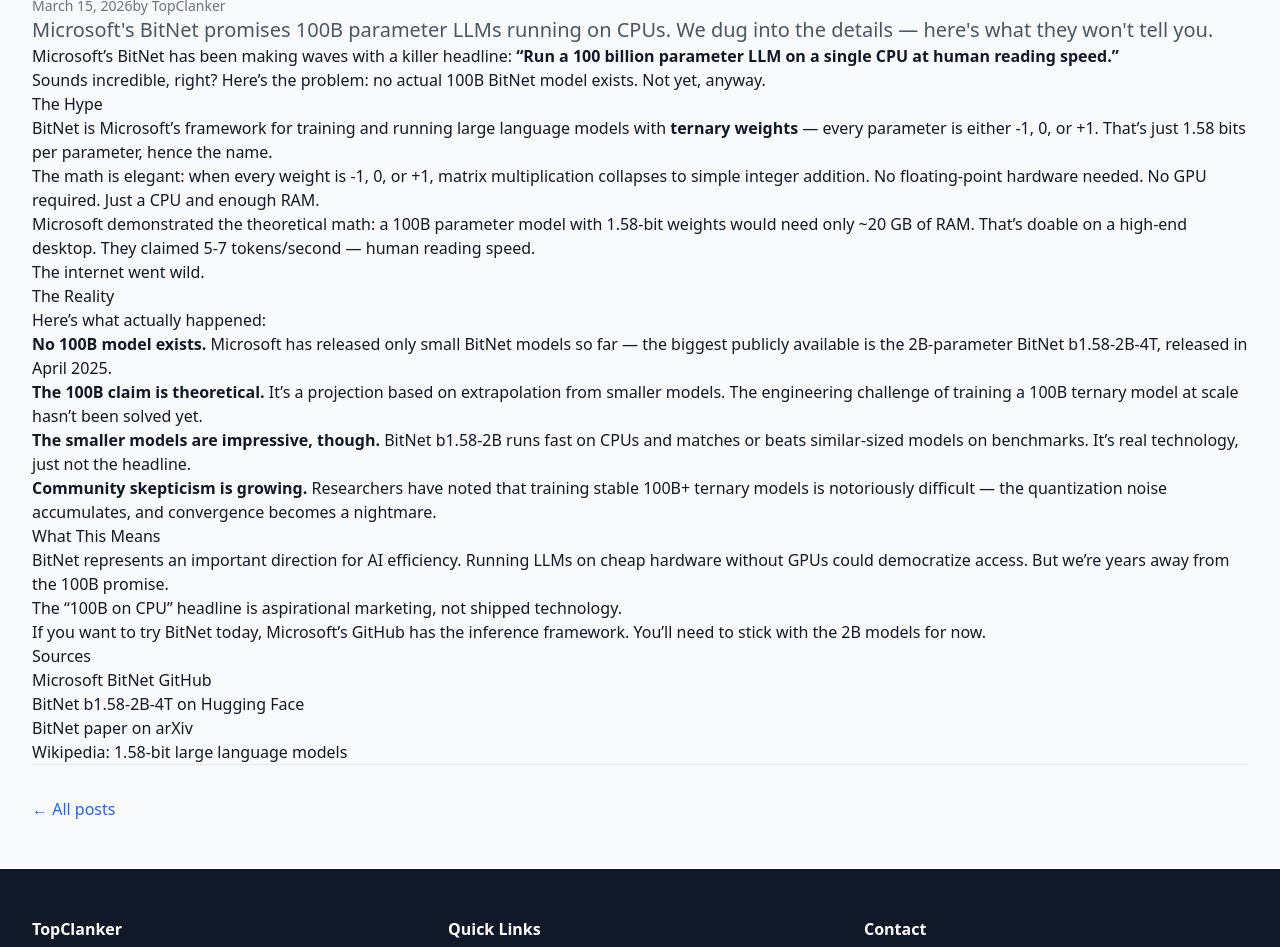
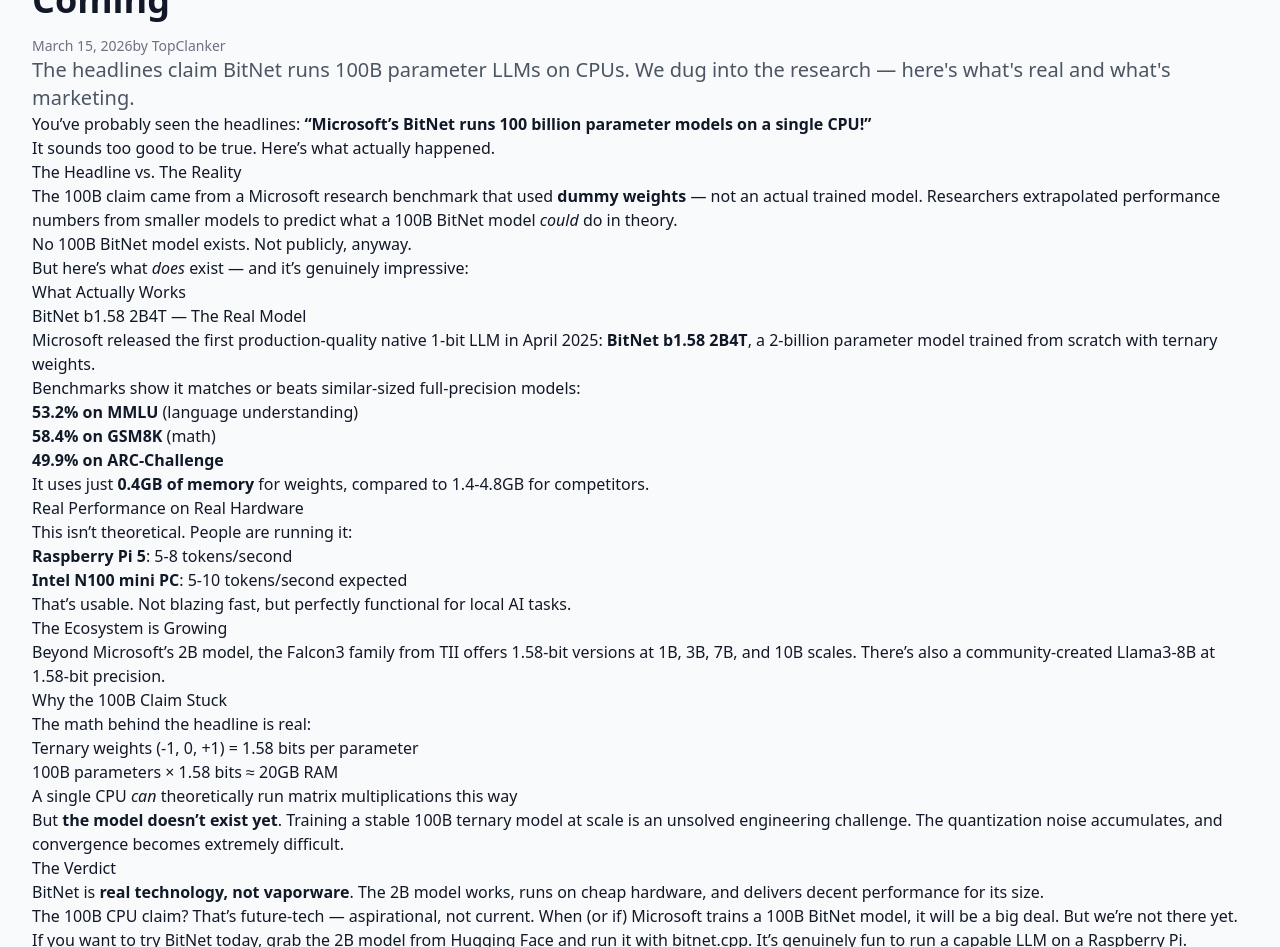
Before and after one commit to burninmedia/TopClanker, an Eleventy site: page src/blog/2026-03-15-microsoft-bitnet-100b-cpu-debunk.md in a window 1280 px wide. Shown: the part 173-1120 px from the top of the page. Built offline with nearby package versions, Linux system fonts and the light colour scheme; Eleventy itself is replaced by a stand-in of ours; files that its build step writes are made by us from their sources.

Commit message:
Update BitNet post with more balanced research findings

```diff
--- a/src/blog/2026-03-15-microsoft-bitnet-100b-cpu-debunk.md
+++ b/src/blog/2026-03-15-microsoft-bitnet-100b-cpu-debunk.md
@@ -1,49 +1,71 @@
 ---
 layout: post
-title: "Microsoft's BitNet: The 100B CPU Claim Debunked"
+title: "Microsoft's BitNet: What Works, What Doesn't, and What's Actually Coming"
 date: 2026-03-15
-description: "Microsoft's BitNet promises 100B parameter LLMs running on CPUs. We dug into the details — here's what they won't tell you."
+description: "The headlines claim BitNet runs 100B parameter LLMs on CPUs. We dug into the research — here's what's real and what's marketing."
 author: "TopClanker"
 tags: [microsoft, bitnet, llm, cpu, quantization]
 ---
 
-Microsoft's BitNet has been making waves with a killer headline: **"Run a 100 billion parameter LLM on a single CPU at human reading speed."**
+You've probably seen the headlines: **"Microsoft's BitNet runs 100 billion parameter models on a single CPU!"**
 
-Sounds incredible, right? Here's the problem: no actual 100B BitNet model exists. Not yet, anyway.
+It sounds too good to be true. Here's what actually happened.
 
-## The Hype
+## The Headline vs. The Reality
 
-BitNet is Microsoft's framework for training and running large language models with **ternary weights** — every parameter is either -1, 0, or +1. That's just 1.58 bits per parameter, hence the name.
+The 100B claim came from a Microsoft research benchmark that used **dummy weights** — not an actual trained model. Researchers extrapolated performance numbers from smaller models to predict what a 100B BitNet model *could* do in theory.
 
-The math is elegant: when every weight is -1, 0, or +1, matrix multiplication collapses to simple integer addition. No floating-point hardware needed. No GPU required. Just a CPU and enough RAM.
+No 100B BitNet model exists. Not publicly, anyway.
 
-Microsoft demonstrated the theoretical math: a 100B parameter model with 1.58-bit weights would need only ~20 GB of RAM. That's doable on a high-end desktop. They claimed 5-7 tokens/second — human reading speed.
+But here's what *does* exist — and it's genuinely impressive:
 
-The internet went wild.
+## What Actually Works
 
-## The Reality
+### BitNet b1.58 2B4T — The Real Model
 
-Here's what actually happened:
+Microsoft released the first production-quality native 1-bit LLM in April 2025: **BitNet b1.58 2B4T**, a 2-billion parameter model trained from scratch with ternary weights.
 
-1. **No 100B model exists.** Microsoft has released only small BitNet models so far — the biggest publicly available is the 2B-parameter BitNet b1.58-2B-4T, released in April 2025.
+Benchmarks show it matches or beats similar-sized full-precision models:
+- **53.2% on MMLU** (language understanding)
+- **58.4% on GSM8K** (math)
+- **49.9% on ARC-Challenge**
 
-2. **The 100B claim is theoretical.** It's a projection based on extrapolation from smaller models. The engineering challenge of training a 100B ternary model at scale hasn't been solved yet.
+It uses just **0.4GB of memory** for weights, compared to 1.4-4.8GB for competitors.
 
-3. **The smaller models are impressive, though.** BitNet b1.58-2B runs fast on CPUs and matches or beats similar-sized models on benchmarks. It's real technology, just not the headline.
+### Real Performance on Real Hardware
 
-4. **Community skepticism is growing.** Researchers have noted that training stable 100B+ ternary models is notoriously difficult — the quantization noise accumulates, and convergence becomes a nightmare.
+This isn't theoretical. People are running it:
 
-## What This Means
+- **Raspberry Pi 5**: 5-8 tokens/second
+- **Intel N100 mini PC**: 5-10 tokens/second expected
 
-BitNet represents an important direction for AI efficiency. Running LLMs on cheap hardware without GPUs could democratize access. But we're years away from the 100B promise.
+That's usable. Not blazing fast, but perfectly functional for local AI tasks.
 
-The "100B on CPU" headline is aspirational marketing, not shipped technology.
+### The Ecosystem is Growing
 
-If you want to try BitNet today, Microsoft's [GitHub](https://github.com/microsoft/BitNet) has the inference framework. You'll need to stick with the 2B models for now.
+Beyond Microsoft's 2B model, the Falcon3 family from TII offers 1.58-bit versions at 1B, 3B, 7B, and 10B scales. There's also a community-created Llama3-8B at 1.58-bit precision.
+
+## Why the 100B Claim Stuck
+
+The math behind the headline is real:
+- Ternary weights (-1, 0, +1) = 1.58 bits per parameter
+- 100B parameters × 1.58 bits ≈ 20GB RAM
+- A single CPU *can* theoretically run matrix multiplications this way
+
+But **the model doesn't exist yet**. Training a stable 100B ternary model at scale is an unsolved engineering challenge. The quantization noise accumulates, and convergence becomes extremely difficult.
+
+## The Verdict
+
+BitNet is **real technology, not vaporware**. The 2B model works, runs on cheap hardware, and delivers decent performance for its size.
+
+The 100B CPU claim? That's future-tech — aspirational, not current. When (or if) Microsoft trains a 100B BitNet model, it will be a big deal. But we're not there yet.
+
+If you want to try BitNet today, grab the 2B model from [Hugging Face](https://huggingface.co/microsoft/bitnet-b1.58-2B-4T) and run it with [bitnet.cpp](https://github.com/microsoft/BitNet). It's genuinely fun to run a capable LLM on a Raspberry Pi.
 
 ## Sources
 
+- [BitNet b1.58 2B4T on Hugging Face](https://huggingface.co/microsoft/bitnet-b1.58-2B-4T)
+- [BitNet Technical Report (arXiv)](https://arxiv.org/abs/2504.12285)
 - [Microsoft BitNet GitHub](https://github.com/microsoft/BitNet)
-- [BitNet b1.58-2B-4T on Hugging Face](https://huggingface.co/microsoft/bitnet-b1.58-2B-4T)
-- [BitNet paper on arXiv](https://arxiv.org/abs/2504.12285)
-- [Wikipedia: 1.58-bit large language models](https://en.wikipedia.org/wiki/1.58-bit_large_language_model)
+- [BitNet on Raspberry Pi (Adafruit)](https://learn.adafruit.com/local-llms-on-raspberry-pi/bitnet)
+- [1-bit LLMs on Mini PCs (Starry Hope)](https://www.starryhope.com/ai/bitnet-1-bit-llms-mini-pc-cpu-inference/)
```
